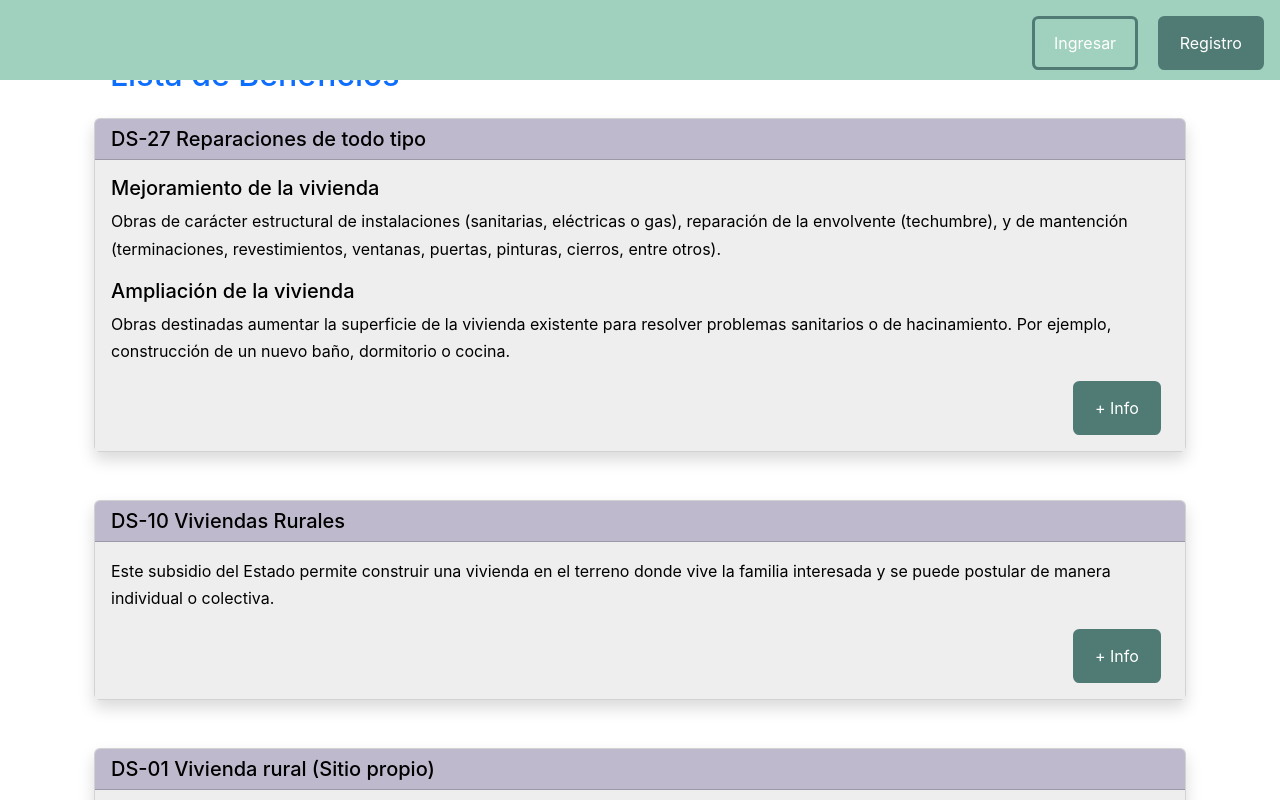
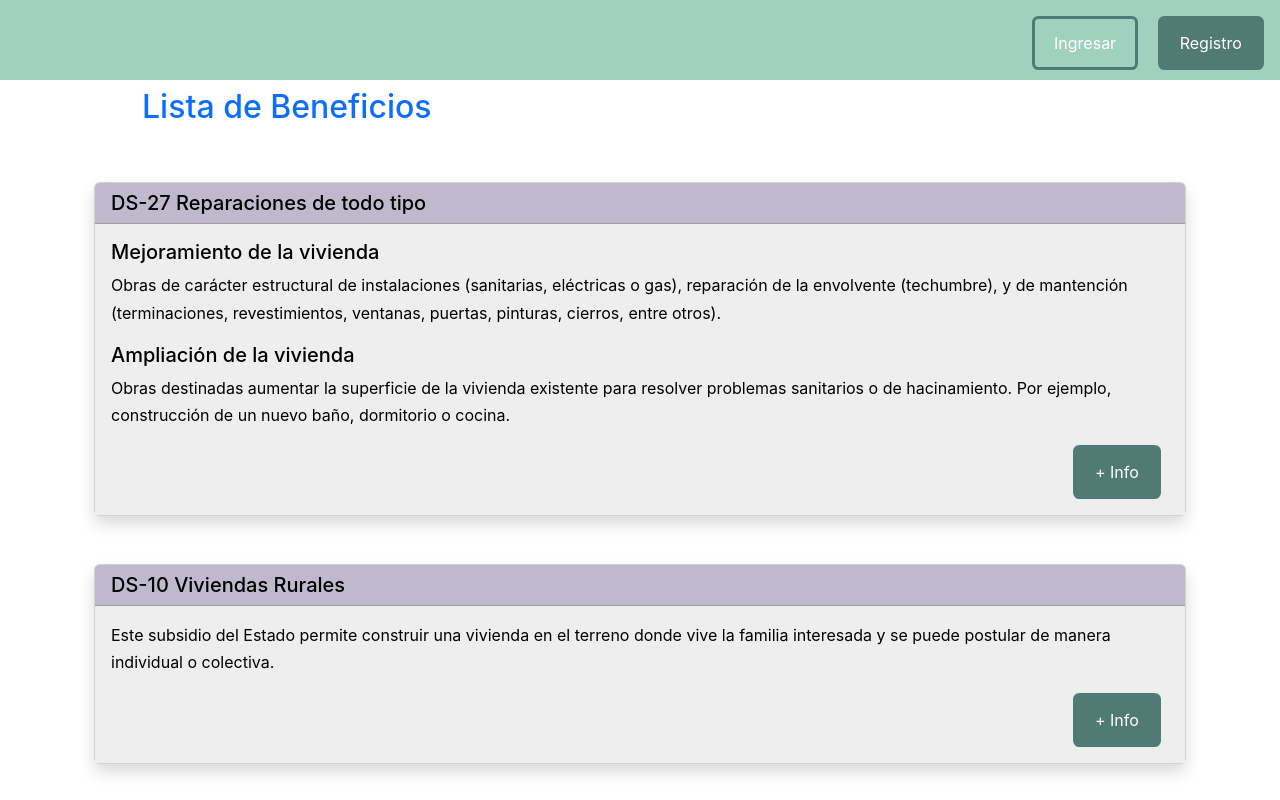
Before and after one commit to Momo-Gomez/preselecciones-app, a React (Create React App) app in the folder client/: page /subsidios in a window 1280 px wide. Shown: the top 800 px of the page. Built offline with nearby package versions, Linux system fonts and the light colour scheme.

Commit message:
Bajando textos y tarjetas

```diff
--- a/client/src/views/Home/home.js
+++ b/client/src/views/Home/home.js
@@ -10,6 +10,9 @@ const home = () => {
       <div className="text-center">
         <Header/>
         <SearchBar/>
+        <h1 class="text-center p-5"></h1>
+        <h2 class="text-center p-5"></h2>
+
         <About/>
       </div>
     </div>
--- a/client/src/views/Subsidios/subsidio.js
+++ b/client/src/views/Subsidios/subsidio.js
@@ -7,7 +7,7 @@ const subsidio = () => {
 
         <div className="container">
             <h1 className="text-center text-bg-danger p-3 "></h1>
-            <h2 className="text-primary  p-3 ">Lista de Beneficios</h2>
+            <h2 className="text-primary  p-5 ">Lista de Beneficios</h2>
 
 
             <div class="card mb-5 shadow bg-body rounded">
--- a/client/src/views/users/signin/signin.js
+++ b/client/src/views/users/signin/signin.js
@@ -11,6 +11,7 @@ export default function Login() {
   return (
     <div className="container">
       <div className="signin">
+      <h1 class="text-center p-5"></h1>
         {/* Tarjeta  */}
         <div className="signin-card card mt-3">
           <span className="signin-title text-center">Ingreso</span>
--- a/client/src/views/users/signup/signup.js
+++ b/client/src/views/users/signup/signup.js
@@ -5,6 +5,7 @@ export default function signup() {
   return (
     <div className="container">
       <div className="signup">
+        <h1 class="text-center p-5"></h1>
         {/*  Tarjeta  */}
         <div className="signup-card card mt-3">
           <span className="signup-title text-center">Registro</span>
```
